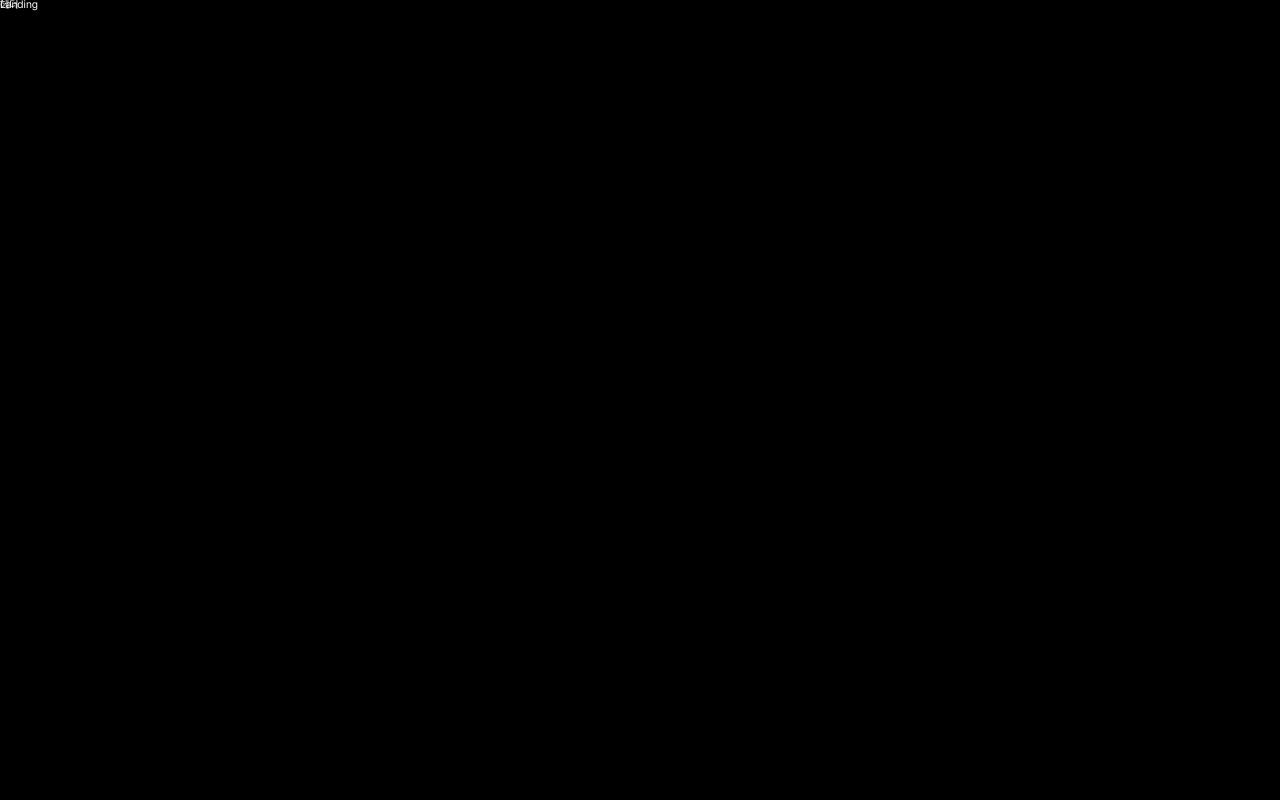
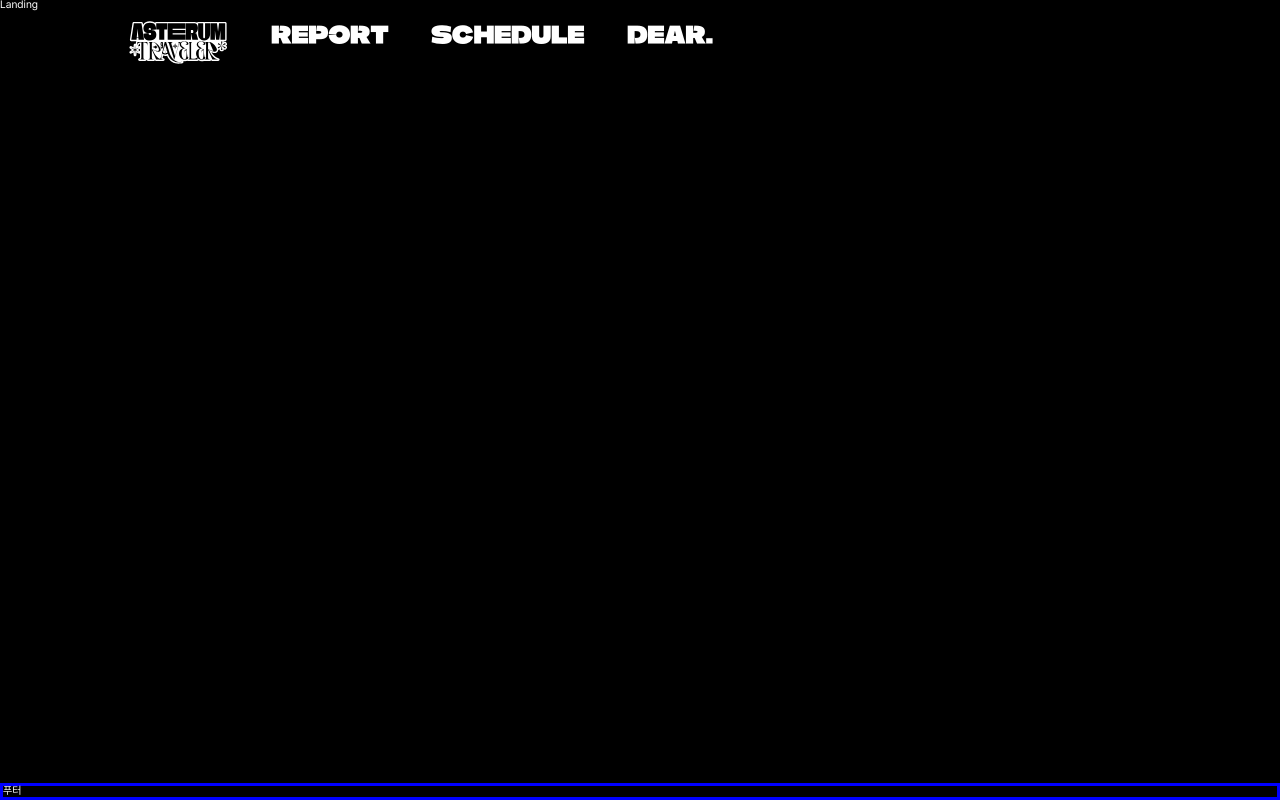
Before and after one commit to clappingmin/asterum_traveler, a React (Vite) app in the folder asterum_traveler-app/: page / in a window 1280 px wide. Built offline with nearby package versions, Linux system fonts and the light colour scheme.

Commit message:
style: 헤더 퍼블리싱

```diff
--- a/asterum_traveler-app/src/components/global/Header.tsx
+++ b/asterum_traveler-app/src/components/global/Header.tsx
@@ -1,7 +1,17 @@
 import styled from 'styled-components';
+import LogoLarge from '../../assets/images/logos/logo_large.svg';
 
 function Header() {
-  return <Wrapper>헤더</Wrapper>;
+  return (
+    <Wrapper>
+      <Container>
+        <Logo src={LogoLarge} height="64" />
+        <NavButton>REPORT</NavButton>
+        <NavButton>SCHEDULE</NavButton>
+        <NavButton>DEAR.</NavButton>
+      </Container>
+    </Wrapper>
+  );
 }
 
 const Wrapper = styled.div`
@@ -11,4 +21,26 @@ const Wrapper = styled.div`
   width: 100%;
 `;
 
+const Container = styled.div`
+  width: var(--width);
+  margin: auto;
+  display: flex;
+  gap: 64px;
+  padding: 32px;
+`;
+
+const Logo = styled.img`
+  height: 64px;
+  cursor: pointer;
+`;
+
+const NavButton = styled.div`
+  font-family: 'PartialSansKR' !important;
+  color: var(--color);
+  font-size: 32px;
+  font-weight: 400;
+  line-height: 42px;
+  cursor: pointer;
+`;
+
 export default Header;
--- a/asterum_traveler-app/src/pages/LandingPage.tsx
+++ b/asterum_traveler-app/src/pages/LandingPage.tsx
@@ -4,8 +4,6 @@ function LandingPage() {
   return <Wrapper>Landing</Wrapper>;
 }
 
-const Wrapper = styled.div`
-  height: 5000px;
-`;
+const Wrapper = styled.div``;
 
 export default LandingPage;
--- a/asterum_traveler-app/src/styles/global.css
+++ b/asterum_traveler-app/src/styles/global.css
@@ -1,4 +1,5 @@
 @import './font.css';
+@import './variables.css';
 
 * {
   box-sizing: border-box;
@@ -7,5 +8,5 @@
 
 body {
   background-color: #000;
-  color: #fff;
+  color: var(--color);
 }
--- /dev/null
+++ b/asterum_traveler-app/src/styles/variables.css
@@ -0,0 +1,4 @@
+:root {
+  --width: 1600px;
+  --color: #ffffff;
+}
```
Also changed, not shown: asterum_traveler-app/src/assets/images/logos/logo_large.svg (added), asterum_traveler-app/src/assets/images/logos/logo_small.svg (added).
